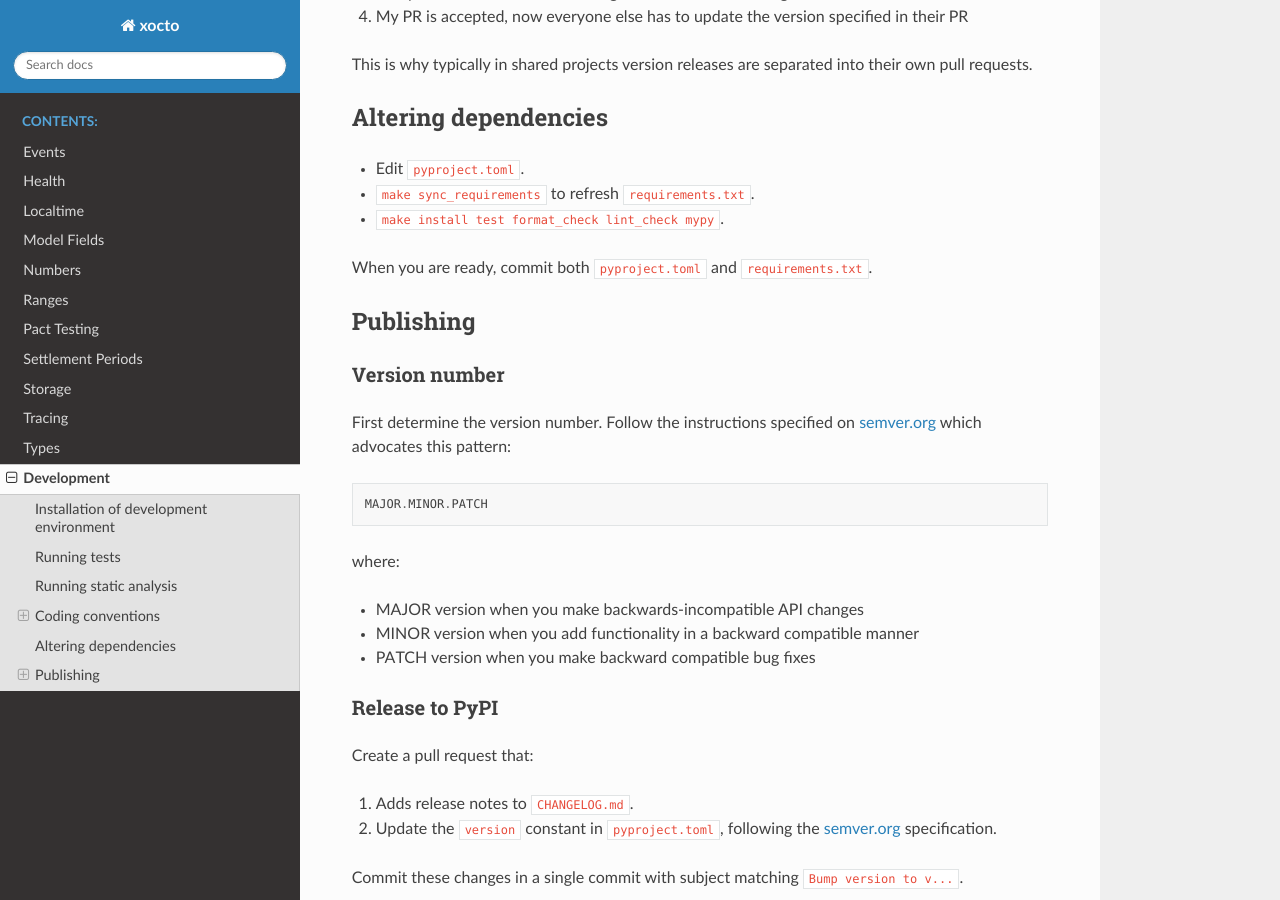
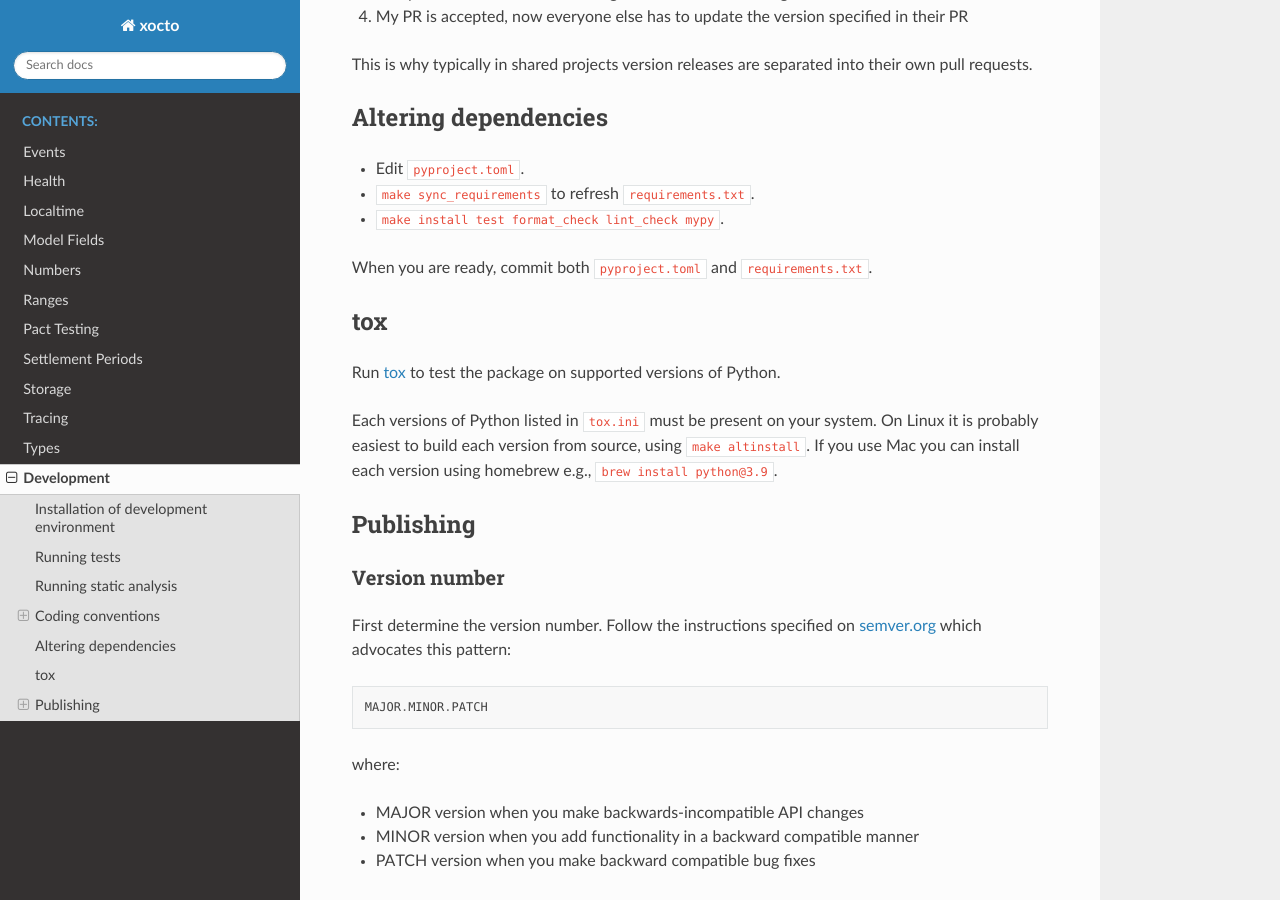
Before and after one commit to octoenergy/xocto, a Sphinx documentation site: the page built from docs/xocto/development.md, in a window 1280 px wide and 900 px high, scrolled down 1024 px. Built offline with Sphinx 7.4.7 and the Read the Docs theme 2.0.0, drawn with Linux system fonts in a browser that asks for light colours.

Commit message:
Add support for 'tox'
Adding 'tox' [^1] makes it possible to test xocto against multiple
versions of Python.

[^1]: https://tox.wiki/

```diff
--- a/docs/xocto/development.md
+++ b/docs/xocto/development.md
@@ -54,6 +54,17 @@ their own pull requests.
 
 When you are ready, commit both `pyproject.toml` and
 `requirements.txt`.
+
+## tox
+
+Run [tox](https://tox.wiki/) to test the package on supported versions
+of Python.
+
+Each versions of Python listed in `tox.ini` must be present on your
+system. On Linux it is probably easiest to build each version from
+source, using `make altinstall`.
+If you use Mac you can install each version using homebrew e.g.,
+`brew install python@3.9`.
 
 ## Publishing
 
--- a/pyproject.toml
+++ b/pyproject.toml
@@ -56,6 +56,8 @@ dev = [
   "pytest",
   "ruff",
   "time-machine",
+  "tox",
+  "tox-uv",
   "twine",
   "types-openpyxl",
   "types-python-dateutil",
```
Also changed, not shown: requirements.txt (+36 -5 lines), 1 other file.
